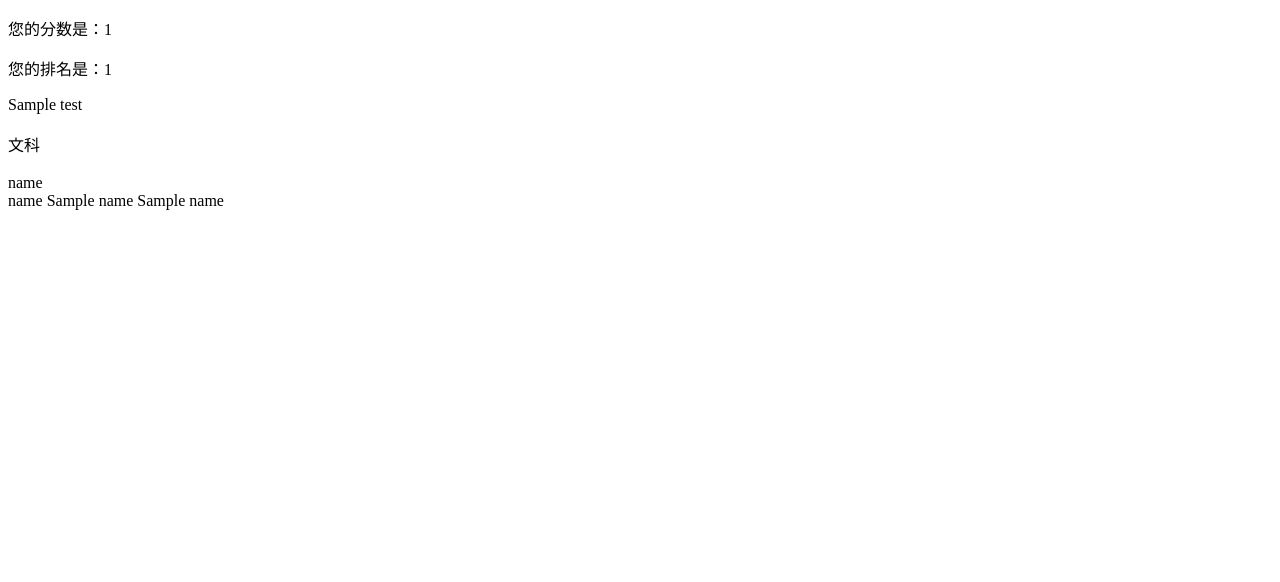
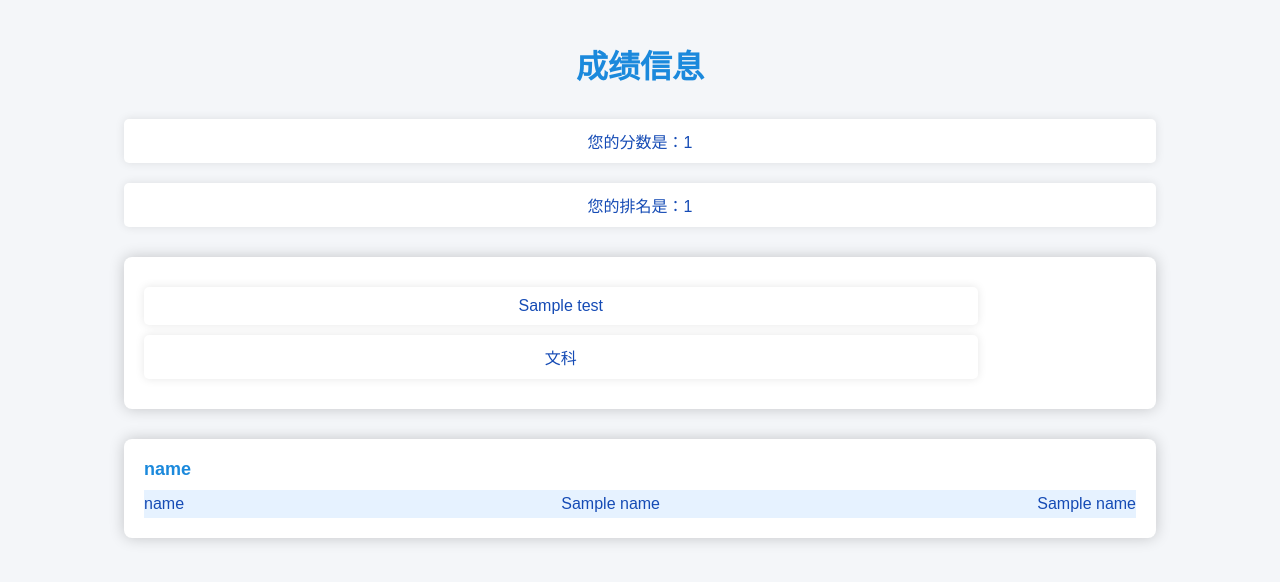
Before and after one commit to lcc-666/gaokao, a Flask app: page /school_major/1/ in a window 1280 px wide. Shown: the top 582 px of the page. Run offline with Flask 2, Linux system fonts and the light colour scheme; the visitor is signed in with stand-in values (Sample User, id 1); a database or web service that is not in the repository returns one stand-in record (values such as "Sample title").

Commit message:
优化school_maior.html

```diff
--- a/templates/school_major.html
+++ b/templates/school_major.html
@@ -2,31 +2,83 @@
 <html lang="en">
 <head>
     <meta charset="UTF-8">
-    <title>Title</title>
+    <title>信息页面</title>
+    <style>
+        body {
+            font-family: Arial, sans-serif;
+            background-color: #f4f6f9;
+            color: #154bb5;
+            margin: 0;
+            padding: 20px;
+            display: flex;
+            flex-direction: column;
+            align-items: center;
+        }
+        h1 {
+            color: #1b89dc;
+        }
+        p {
+            background-color: #ffffff;
+            padding: 10px 20px;
+            border-radius: 5px;
+            box-shadow: 0 0 10px rgba(0, 0, 0, 0.1);
+            width: 80%;
+            text-align: center;
+            margin: 10px 0;
+        }
+        .content-box {
+            background-color: #ffffff;
+            padding: 20px;
+            border-radius: 8px;
+            box-shadow: 0 0 15px rgba(0, 0, 0, 0.2);
+            width: 80%;
+            margin: 20px 0;
+        }
+        .major {
+            margin-top: 10px;
+        }
+        .major-header {
+            font-weight: bold;
+            font-size: 18px;
+            color: #1b89dc;
+            margin-bottom: 10px;
+        }
+        .major-item {
+            padding: 5px 0;
+            display: flex;
+            justify-content: space-between;
+        }
+        .major-item:nth-child(odd) {
+            background-color: #f0f8ff;
+        }
+        .major-item:nth-child(even) {
+            background-color: #e6f2ff;
+        }
+    </style>
 </head>
 <body>
 
+<h1>成绩信息</h1>
+
 <p>您的分数是：{{ num }}</p>
 <p>您的排名是：{{ grade }}</p>
-{{ school_name }}<br><br>
-
-{% if type_sub == 'science' %}
-    理科<br>
-{% else %}
-    文科<br>
-{% endif %}
+<div class="content-box">
+    <p>{{ school_name }}</p>
+    <p>{% if type_sub == 'science' %}理科{% else %}文科{% endif %}</p>
+</div>
 
 {% for k,v in major_dt.items() %}
-    <br>{{ k }}<br>
-    {% for k1,v1 in v.items() %}
-        {{ k1 }}
-        {{ v1[0] }}
-        {{ v1[1] }}<br>
-    {% endfor %}
-
-
+    <div class="content-box major">
+        <div class="major-header">{{ k }}</div>
+        {% for k1,v1 in v.items() %}
+            <div class="major-item">
+                <span>{{ k1 }}</span>
+                <span>{{ v1[0] }}</span>
+                <span>{{ v1[1] }}</span>
+            </div>
+        {% endfor %}
+    </div>
 {% endfor %}
-
 
 </body>
 </html>
```
